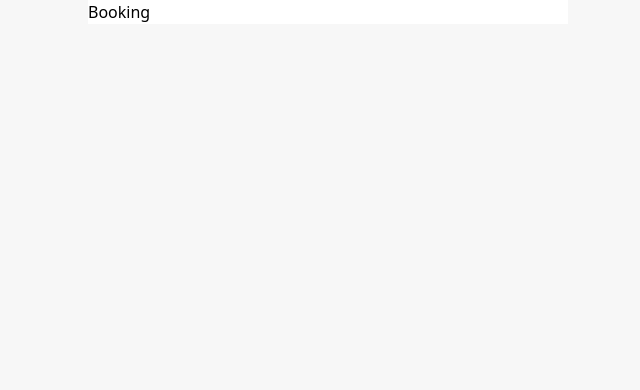
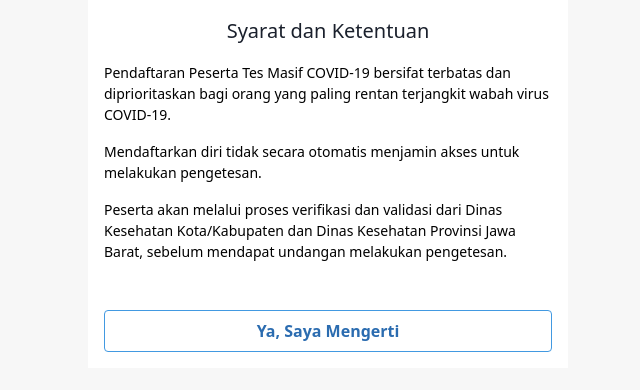
Before and after one commit to jabardigitalservice/artic-microsite, a Nuxt app: page /booking in a window 1280 px wide. Shown: the top 390 px of the page, without its empty margins (312-952 px from the left). Built offline with nearby package versions, Linux system fonts and the light colour scheme.

Commit message:
booking form
Signed-off-by: Yoga Hanggara <yohang88@gmail.com>

```diff
--- a/pages/booking.vue
+++ b/pages/booking.vue
@@ -1,5 +1,32 @@
 <template>
-  <div>Booking</div>
+  <div class="p-4">
+    <h2 class="text-xl text-gray-900 text-center">Syarat dan Ketentuan</h2>
+    <div class="mt-4 text-sm">
+      <p>
+        Pendaftaran Peserta Tes Masif COVID-19 bersifat terbatas dan
+        diprioritaskan bagi orang yang paling rentan terjangkit wabah virus
+        COVID-19.
+      </p>
+      <p class="mt-4">
+        Mendaftarkan diri tidak secara otomatis menjamin akses untuk melakukan
+        pengetesan.
+      </p>
+      <p class="mt-4">
+        Peserta akan melalui proses verifikasi dan validasi dari Dinas Kesehatan
+        Kota/Kabupaten dan Dinas Kesehatan Provinsi Jawa Barat, sebelum mendapat
+        undangan melakukan pengetesan.
+      </p>
+    </div>
+
+    <div class="mt-12 text-center">
+      <nuxt-link
+        to="/booking-form"
+        class="block bg-transparent hover:bg-blue-500 text-blue-700 font-semibold hover:text-white text-center py-2 px-4 border border-blue-500 hover:border-transparent rounded"
+      >
+        Ya, Saya Mengerti
+      </nuxt-link>
+    </div>
+  </div>
 </template>
 
 <script>
```
